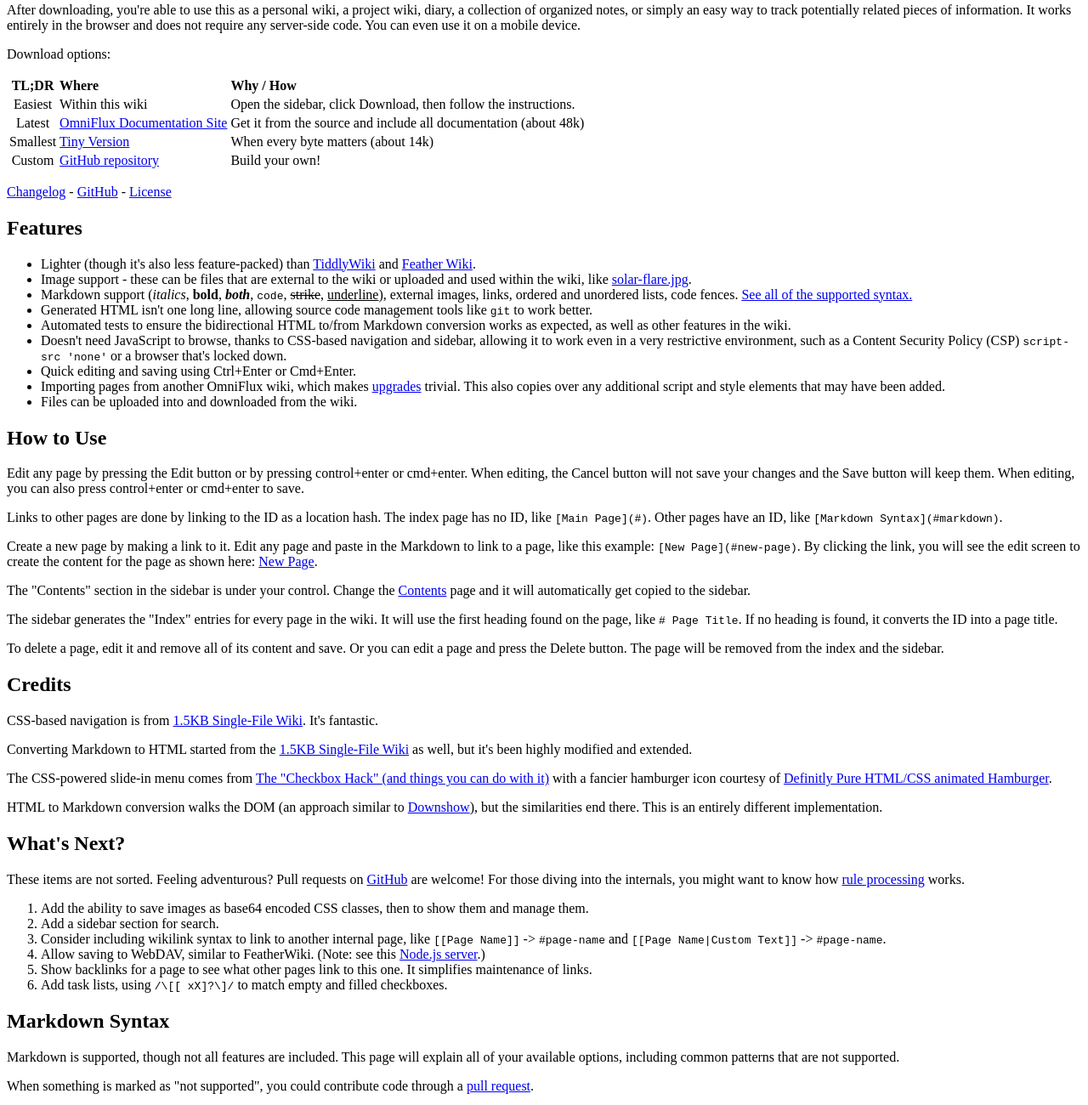
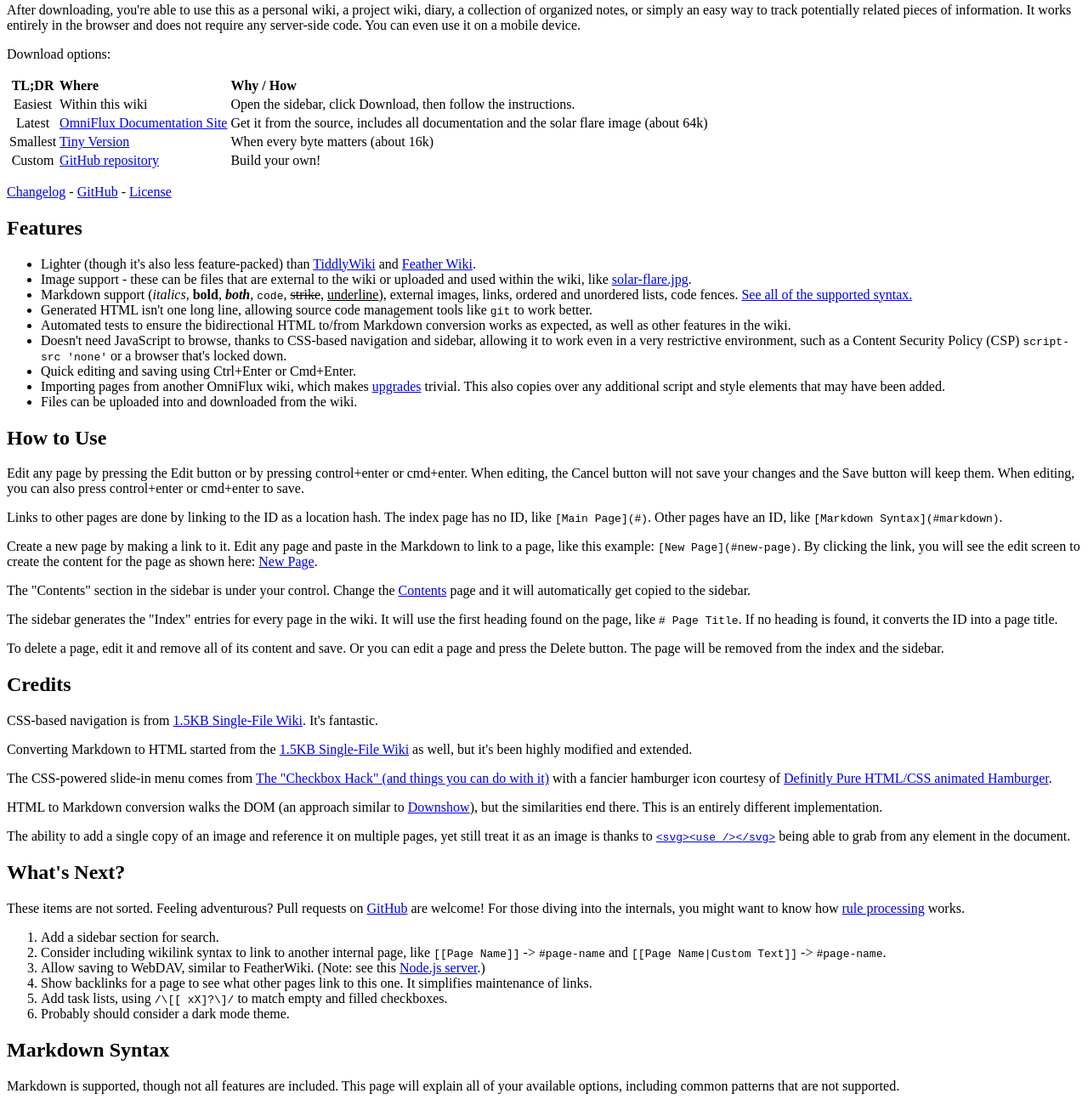
Before and after one commit to fidian/omniflux, a website: page omniflux.html in a window 1280 px wide. Shown: the part 116-1416 px from the top of the page at 85% size. Drawn offline with Linux system fonts and the light colour scheme.

Commit message:
More whitespace cleanup, docs cleanup

```diff
--- a/omniflux.html
+++ b/omniflux.html
@@ -13,8 +13,8 @@
 </thead>
 <tbody>
 <tr><td align="center">Easiest</td><td align="left">Within this wiki</td><td align="left">Open the sidebar, click Download, then follow the instructions.</td></tr>
-<tr><td align="center">Latest</td><td align="left"><a href="https://fidian.github.io/omniflux/" target="_blank" rel="noopener noreferrer">OmniFlux Documentation Site</a></td><td align="left">Get it from the source and include all documentation (about 48k)</td></tr>
-<tr><td align="center">Smallest</td><td align="left"><a href="https://fidian.github.io/omniflux/minified/" target="_blank" rel="noopener noreferrer">Tiny Version</a></td><td align="left">When every byte matters (about 14k)</td></tr>
+<tr><td align="center">Latest</td><td align="left"><a href="https://fidian.github.io/omniflux/" target="_blank" rel="noopener noreferrer">OmniFlux Documentation Site</a></td><td align="left">Get it from the source, includes all documentation and the solar flare image (about 64k)</td></tr>
+<tr><td align="center">Smallest</td><td align="left"><a href="https://fidian.github.io/omniflux/minified/" target="_blank" rel="noopener noreferrer">Tiny Version</a></td><td align="left">When every byte matters (about 16k)</td></tr>
 <tr><td align="center">Custom</td><td align="left"><a href="https://github.com/fidian/omniflux/" target="_blank" rel="noopener noreferrer">GitHub repository</a></td><td align="left">Build your own!</td></tr>
 </tbody>
 </table>
@@ -62,18 +62,20 @@
 
 <p>HTML to Markdown conversion walks the DOM (an approach similar to <a href="https://github.com/acornejo/downshow" target="_blank" rel="noopener noreferrer">Downshow</a>), but the similarities end there. This is an entirely different implementation.</p>
 
+<p>The ability to add a single copy of an image and reference it on multiple pages, yet still treat it as an image is thanks to <a href="https://css-tricks.com/use-and-reuse-everything-in-svg-even-animations/" target="_blank" rel="noopener noreferrer"><code>&lt;svg&gt;&lt;use /&gt;&lt;/svg&gt;</code></a> being able to grab from any element in the document.</p>
+
 
 <h2>What's Next?</h2>
 
 <p>These items are not sorted. Feeling adventurous? Pull requests on <a href="https://github.com/fidian/omniflux" target="_blank" rel="noopener noreferrer">GitHub</a> are welcome! For those diving into the internals, you might want to know how <a href="#rule-processing">rule processing</a> works.</p>
 
 <ol>
-<li>Add the ability to save images as base64 encoded CSS classes, then to show them and manage them.</li>
 <li>Add a sidebar section for search.</li>
 <li>Consider including wikilink syntax to link to another internal page, like <code>[[Page Name]]</code> -&gt; <code>#page-name</code> and <code>[[Page Name|Custom Text]]</code> -&gt; <code>#page-name</code>.</li>
 <li>Allow saving to WebDAV, similar to FeatherWiki. (Note: see this <a href="https://codeberg.org/Alamantus/FeatherWiki/src/branch/main/nests/server.mjs" target="_blank" rel="noopener noreferrer">Node.js server</a>.)</li>
 <li>Show backlinks for a page to see what other pages link to this one. It simplifies maintenance of links.</li>
 <li>Add task lists, using <code>/\[[ xX]?\]/</code> to match empty and filled checkboxes.</li>
+<li>Probably should consider a dark mode theme.</li>
 </ol>
 </article>
 <article id="markdown">
@@ -479,5 +481,4 @@ MutationObserver(mutations =&gt; {
         <button class="of_save">Save</button>
     </div>
     <textarea class="of_input" placeholder="Write here..."></textarea>
-</div>
-</body></html>
+</div></body></html>
```
Also changed, not shown: scripts/make-content.mjs (+8 -0 lines).
